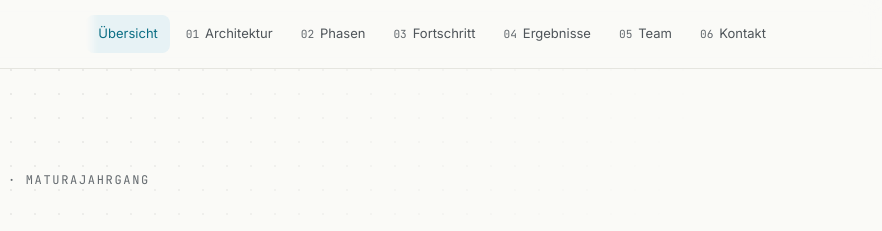
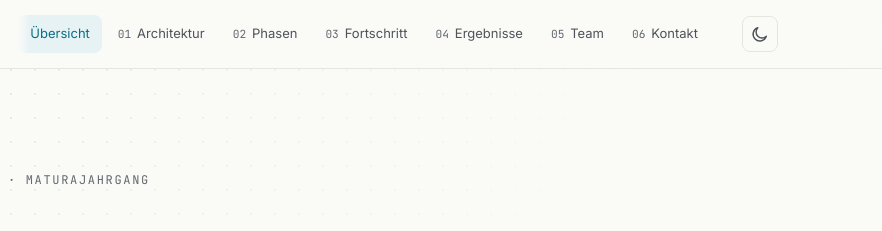
Before and after one commit to htl3r-2144/DA_Webseite_NetGuard, a plain HTML site: page index.html in a window 1280 px wide. Shown: the top 231 px of the page, 398-1280 px from the left. Drawn offline with Linux system fonts and the light colour scheme.

Commit message:
Add light/dark mode toggle to header
Adds a sun/moon icon button next to the nav that overrides the
system prefers-color-scheme via a data-theme attribute on <html>,
persists the choice in localStorage, and applies it before first
paint via an inline head script to avoid a flash of the wrong theme.

Co-Authored-By: Claude Sonnet 5 <noreply@anthropic.com>

```diff
--- a/css/styles.css
+++ b/css/styles.css
@@ -118,6 +118,52 @@
     --schatten-hov:  0 1px 2px rgba(0, 0, 0, 0.5),
                      0 18px 40px -20px rgba(0, 0, 0, 0.8);
   }
+}
+
+/* Manueller Theme-Override durch den Umschalter im Header. Ein Attribut-
+   Selektor auf :root ist spezifischer als das in @media gekapselte :root
+   oben — er gewinnt also unabhängig von prefers-color-scheme. */
+:root[data-theme='light'] {
+  --bg:            #FAFAF7;
+  --card:          #FFFFFF;
+  --sunk:          #F1F1EC;
+  --fg:            #16181A;
+  --fg-2:          #4E5459;
+  --fg-3:          #63696E;
+  --border:        #E5E5DF;
+  --border-strong: #CECEC6;
+  --accent:        #0B6E84;
+  --accent-hi:     #095667;
+  --accent-tint:   #E7F2F5;
+  --accent-line:   rgba(11, 110, 132, 0.28);
+  --dot:           rgba(22, 24, 26, 0.10);
+  --auf-akzent:    #FFFFFF;
+  --schatten:      0 1px 2px rgba(22, 24, 26, 0.04),
+                   0 8px 24px -12px rgba(22, 24, 26, 0.14);
+  --schatten-hov:  0 1px 2px rgba(22, 24, 26, 0.05),
+                   0 18px 40px -18px rgba(22, 24, 26, 0.22);
+  color-scheme: light;
+}
+
+:root[data-theme='dark'] {
+  --bg:            #0C0E10;
+  --card:          #14171A;
+  --sunk:          #101315;
+  --fg:            #E9ECEE;
+  --fg-2:          #A5AEB4;
+  --fg-3:          #828B91;
+  --border:        #23282C;
+  --border-strong: #333A40;
+  --accent:        #45C7F0;
+  --accent-hi:     #6FD6F5;
+  --accent-tint:   rgba(69, 199, 240, 0.12);
+  --accent-line:   rgba(69, 199, 240, 0.34);
+  --dot:           rgba(233, 236, 238, 0.09);
+  --auf-akzent:    #0C0E10;
+  --schatten:      0 1px 2px rgba(0, 0, 0, 0.5);
+  --schatten-hov:  0 1px 2px rgba(0, 0, 0, 0.5),
+                   0 18px 40px -20px rgba(0, 0, 0, 0.8);
+  color-scheme: dark;
 }
 
 /* == 3  RESET UND GRUNDLAGEN ================================================ */
@@ -307,6 +353,21 @@ img { height: auto; }
 .site-nav a:hover { color: var(--fg); background: var(--sunk); }
 .site-nav a[aria-current='page'] { color: var(--accent); background: var(--accent-tint); }
 .site-nav a[aria-current='page'] .nr { color: var(--accent); }
+
+.theme-toggle {
+  display: flex; align-items: center; justify-content: center;
+  flex-shrink: 0;
+  width: 2.25rem; height: 2.25rem;
+  margin-left: var(--sp-2);
+  border: 1px solid var(--border);
+  border-radius: var(--radius);
+  background: transparent;
+  color: var(--fg-2);
+  cursor: pointer;
+  transition: color 0.16s ease, background-color 0.16s ease, border-color 0.16s ease;
+}
+.theme-toggle:hover { color: var(--fg); background: var(--sunk); border-color: var(--border-strong); }
+.theme-toggle svg { width: 18px; height: 18px; }
 
 @media (max-width: 820px) {
   .brand-name { display: none; }
--- a/index.html
+++ b/index.html
@@ -3,6 +3,7 @@
 <head>
 <meta charset="utf-8">
 <meta name="viewport" content="width=device-width, initial-scale=1">
+<script>(function () { try { var t = localStorage.getItem('netguard-theme'); if (t === 'light' || t === 'dark') document.documentElement.setAttribute('data-theme', t); } catch (e) {} })();</script>
 
 <!-- ===========================================================================
      Diese Datei ist nur ein Gerüst. Kopfzeile, Inhalt und Fußzeile baut
--- a/js/render.js
+++ b/js/render.js
@@ -64,6 +64,56 @@
     + '<path d="M4 10h11M11 5.5 15.5 10 11 14.5" fill="none" stroke="currentColor" '
     + 'stroke-width="1.6" stroke-linecap="round" stroke-linejoin="round"/></svg>';
 
+  /* -- Theme-Umschalter ----------------------------------------------------
+     Läuft neben prefers-color-scheme: ohne gespeicherte Wahl folgt die Seite
+     dem Systemschema, ein Klick setzt data-theme fest und merkt es sich.
+     Das Flackern beim Laden verhindert ein Inline-Skript im <head> jeder
+     Seite, das die gespeicherte Wahl vor dem ersten Rendern setzt.          */
+  var THEME_KEY = 'netguard-theme';
+
+  var ICON_SONNE = '<svg viewBox="0 0 20 20" aria-hidden="true" focusable="false">'
+    + '<circle cx="10" cy="10" r="4" fill="none" stroke="currentColor" stroke-width="1.6"/>'
+    + '<path d="M10 1.5v2.4M10 16.1v2.4M18.5 10h-2.4M3.9 10H1.5M15.9 4.1l-1.7 1.7'
+    + 'M5.8 14.2l-1.7 1.7M15.9 15.9l-1.7-1.7M5.8 5.8 4.1 4.1" stroke="currentColor" '
+    + 'stroke-width="1.6" stroke-linecap="round"/></svg>';
+  var ICON_MOND = '<svg viewBox="0 0 20 20" aria-hidden="true" focusable="false">'
+    + '<path d="M17 12.4A7.5 7.5 0 1 1 7.6 3a6 6 0 0 0 9.4 9.4Z" fill="none" '
+    + 'stroke="currentColor" stroke-width="1.6" stroke-linejoin="round" '
+    + 'stroke-linecap="round"/></svg>';
+
+  function gespeichertesTheme() {
+    try { return window.localStorage.getItem(THEME_KEY); } catch (e) { return null; }
+  }
+
+  function effektivesTheme() {
+    var g = gespeichertesTheme();
+    if (g === 'light' || g === 'dark') return g;
+    return window.matchMedia('(prefers-color-scheme: dark)').matches ? 'dark' : 'light';
+  }
+
+  function wendeTheme(modus) {
+    document.documentElement.setAttribute('data-theme', modus);
+    var btn = $('#theme-toggle');
+    if (!btn) return;
+    var hell = modus === 'light';
+    btn.innerHTML = hell ? ICON_MOND : ICON_SONNE;
+    btn.setAttribute('aria-pressed', hell ? 'false' : 'true');
+    btn.setAttribute('aria-label', hell
+      ? 'Dunkles Farbschema aktivieren' : 'Helles Farbschema aktivieren');
+  }
+
+  function initThemeToggle() {
+    var btn = $('#theme-toggle');
+    if (!btn) return;
+    wendeTheme(effektivesTheme());
+    btn.addEventListener('click', function () {
+      var neu = document.documentElement.getAttribute('data-theme') === 'light'
+        ? 'dark' : 'light';
+      try { window.localStorage.setItem(THEME_KEY, neu); } catch (e) { /* ignoriert */ }
+      wendeTheme(neu);
+    });
+  }
+
   /* Alle Seiten außer der Startseite — für Nummerierung und Blättern. */
   function unterseiten() {
     return C.navigation.filter(function (s) { return s.id !== 'index'; });
@@ -96,7 +146,9 @@
             + nr + '<span>' + esc(s.nav) + '</span></a></li>';
         }).join('')
       + '</ul></nav>'
+      + '<button type="button" class="theme-toggle" id="theme-toggle"></button>'
       + '</div>';
+    initThemeToggle();
   }
 
   /* -- Seitenkopf ---------------------------------------------------------- */
```
Also changed, not shown: architektur.html (+1 -0 lines), ergebnisse.html (+1 -0 lines), fortschritt.html (+1 -0 lines), kontakt.html (+1 -0 lines), phasen.html (+1 -0 lines), team.html (+1 -0 lines).
